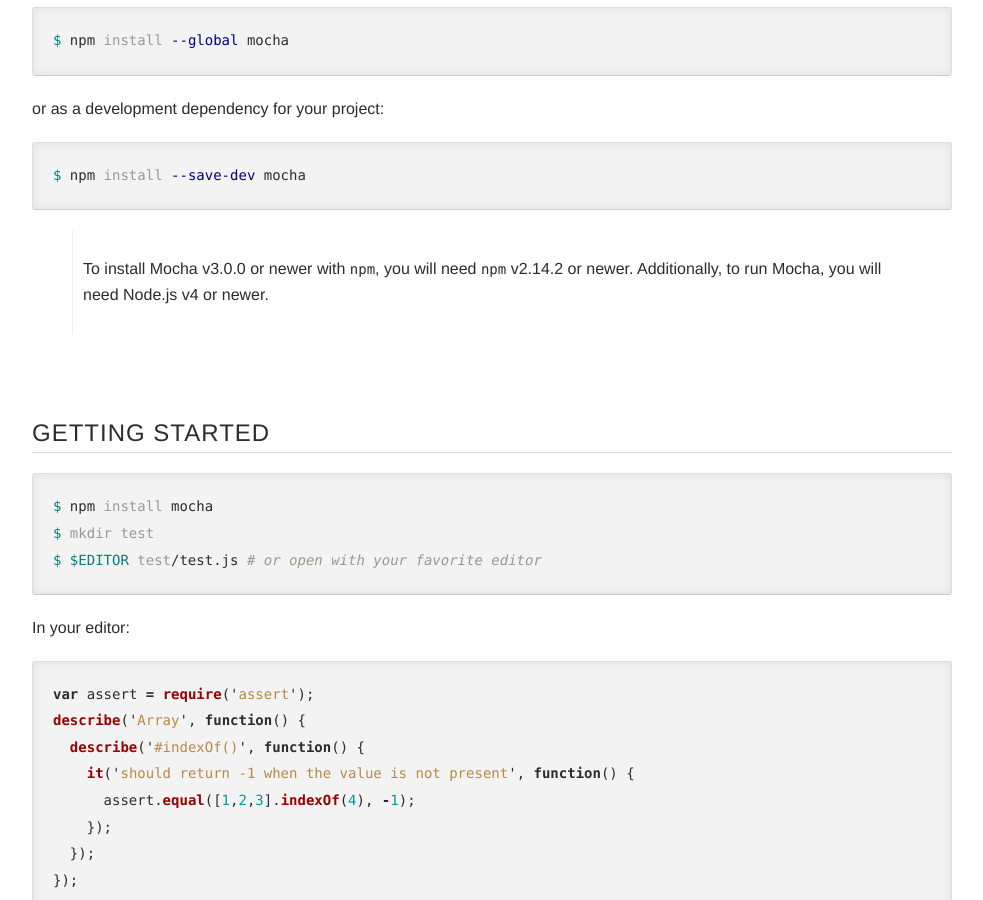
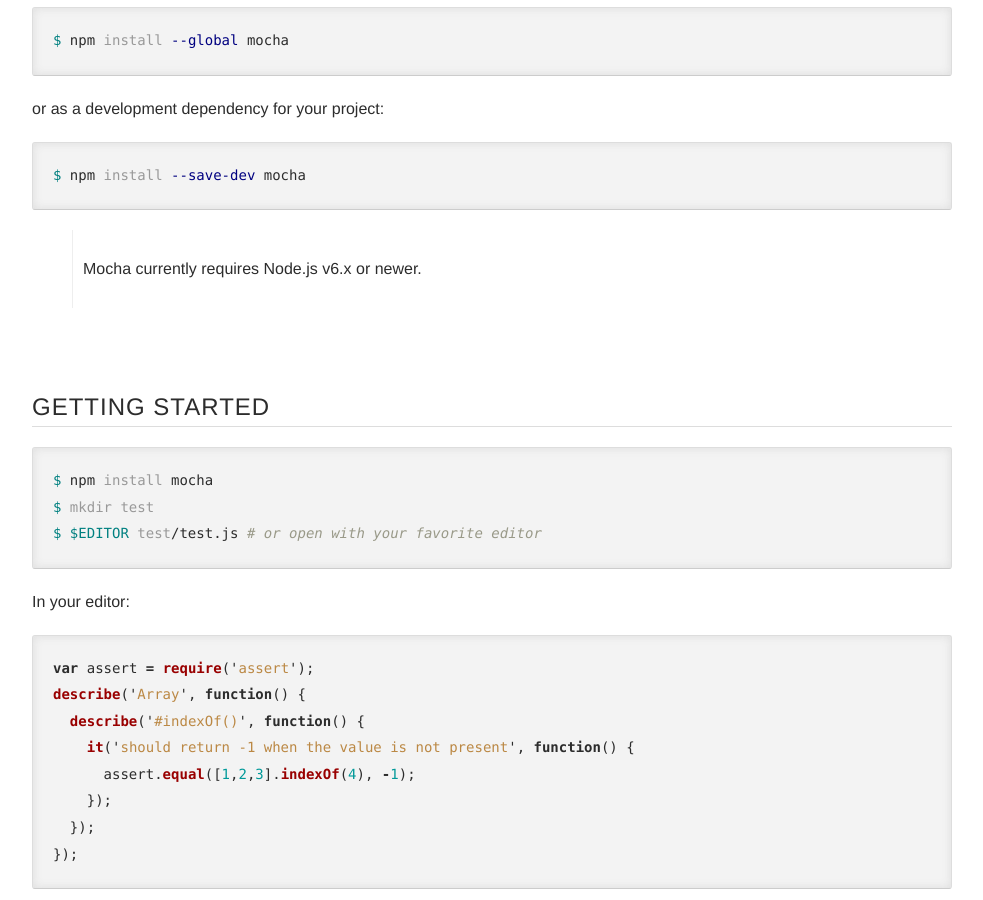
Before and after one commit to mochajs/docs-legacy, a Jekyll site: the page built from index.md, in a window 1280 px wide and 900 px high, scrolled down 2826 px. Shown: the whole window, without its empty margins (148-1131 px from the left). Built offline with Jekyll 4.4.1, drawn with Linux system fonts in a browser that asks for light colours.

Commit message:
drop node.js v4 support
Signed-off-by: Outsider <outsideris@gmail.com>

````diff
--- a/index.md
+++ b/index.md
@@ -92,7 +92,7 @@ or as a development dependency for your project:
 $ npm install --save-dev mocha
 ```
 
-> To install Mocha v3.0.0 or newer with `npm`, you will need `npm` v2.14.2 or newer.  Additionally, to run Mocha, you will need Node.js v4 or newer.
+> Mocha currently requires Node.js v6.x or newer.
 
 ## Getting Started
 
````
Also changed, not shown: README.md.
